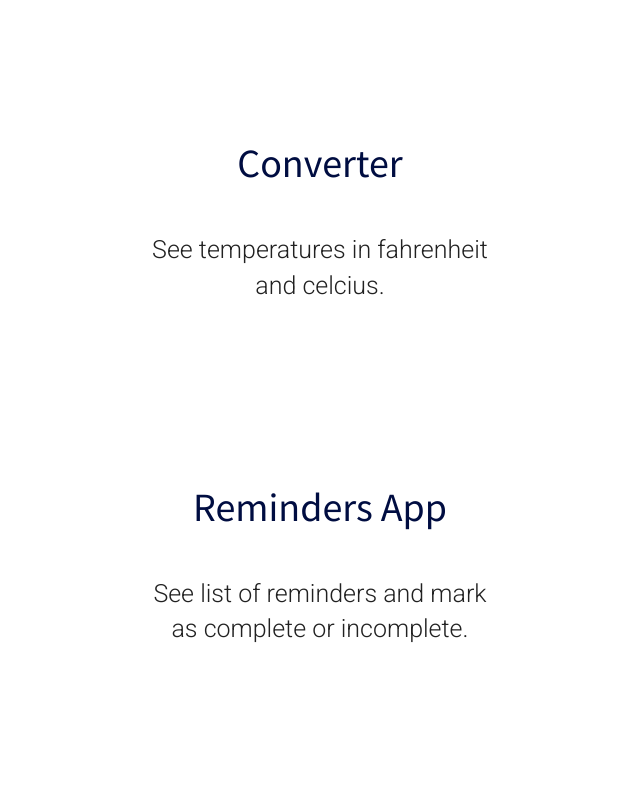
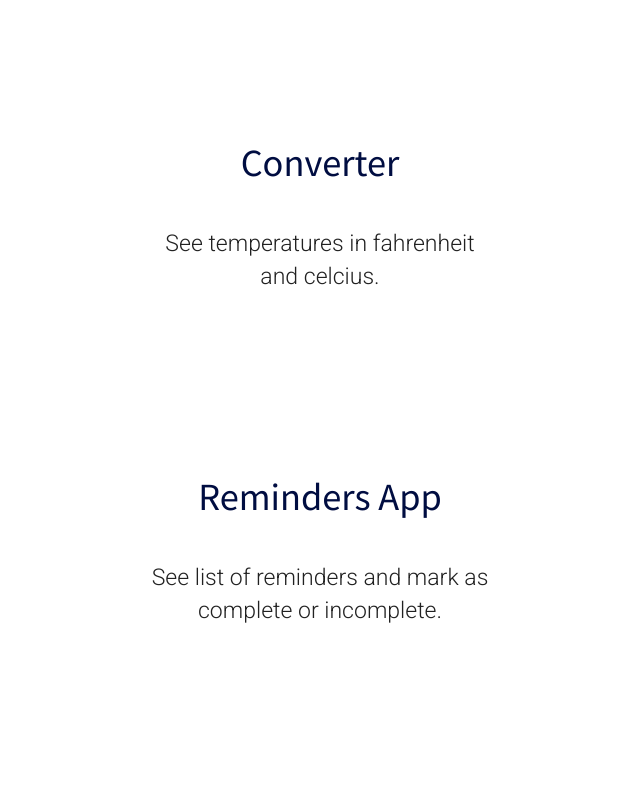
Before and after one commit to Danielo814/Personal_react_site, a React app in the folder site_makeover/: page / in a window 1280 px wide. Shown: the part 720-1520 px from the top of the page, without its empty margins (320-960 px from the left). Built offline with nearby package versions, Linux system fonts and the light colour scheme.

Commit message:
change font sizes

```diff
--- a/site_makeover/src/App.css
+++ b/site_makeover/src/App.css
@@ -73,14 +73,14 @@ a:hover {
 
 .description {
   font-family: "Roboto", sans-serif;
-  font-size: 25px;
+  font-size: 1.8vw;
   width: 340px;
   margin: 0 auto;
 }
 
 .project > :first-child {
   font-family: "Source Sans Pro", sans-serif;
-  font-size: 40px;
+  font-size: 3vw;
   color: #000d41;
 }
 
@@ -99,7 +99,4 @@ body {
 .container {
   height: 100%;
   width: 100%;
-  overflow-y: scroll;
-  scroll-behavior: smooth;
-  scroll-snap-type: y mandatory;
 }
```
